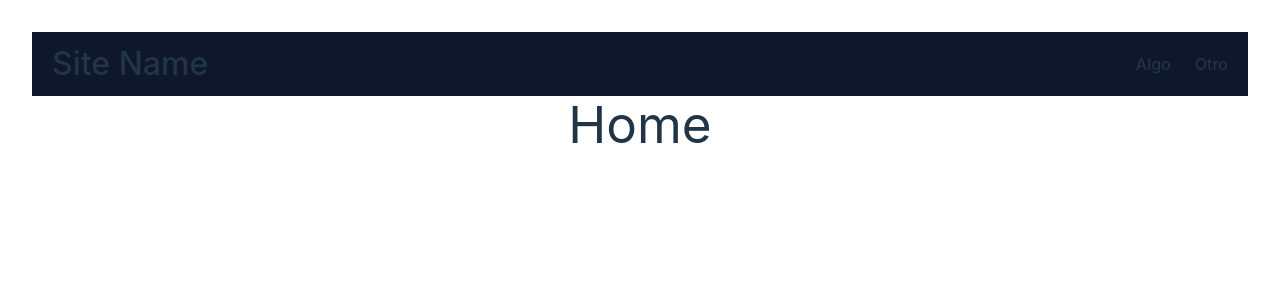
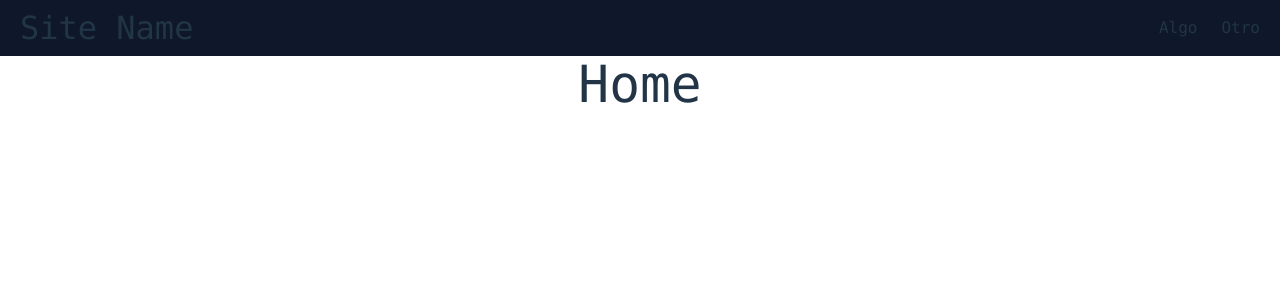
Before and after one commit to wilberth-cl/blog-vra, a React (Vite) app: page / in a window 1280 px wide. Shown: the top 300 px of the page. Built offline with nearby package versions, Linux system fonts and the light colour scheme.

Commit message:
Update: Navbar Styles

```diff
--- a/src/App.css
+++ b/src/App.css
@@ -1,7 +1,6 @@
 #root {
-  max-width: 1280px;
+  max-width: 1320px;
   margin: 0 auto;
-  padding: 2rem;
   text-align: center;
 }
 
--- a/src/index.css
+++ b/src/index.css
@@ -3,14 +3,17 @@
 @tailwind utilities;
 
 :root {
-  font-family: Inter, Avenir, Helvetica, Arial, sans-serif;
+  font-family: ui-monospace, SFMono-Regular, Menlo, Monaco, Consolas, "Liberation Mono", "Courier New", monospace;
+  /* font-family: Inter, Avenir, Helvetica, Arial, sans-serif; */
   font-size: 16px;
-  line-height: 24px;
   font-weight: 400;
 
   color-scheme: light dark;
-  color: rgba(255, 255, 255, 0.87);
-  background-color: #242424;
+/*   color: rgba(255, 255, 255, 0.87);
+  background-color: #242424; */
+
+  color: rgb(74, 246, 38);
+  background-color: rgb(30 41 59);
 
   font-synthesis: none;
   text-rendering: optimizeLegibility;
--- a/src/styles.css
+++ b/src/styles.css
@@ -1,10 +1,9 @@
-
 .nav {
     display: flex;
     justify-content: space-between;
     align-items: stretch;
     gap: 2rem;
-    padding: 1rem;
+    padding: 0 1rem;
 }
 
 .site-title{
```
